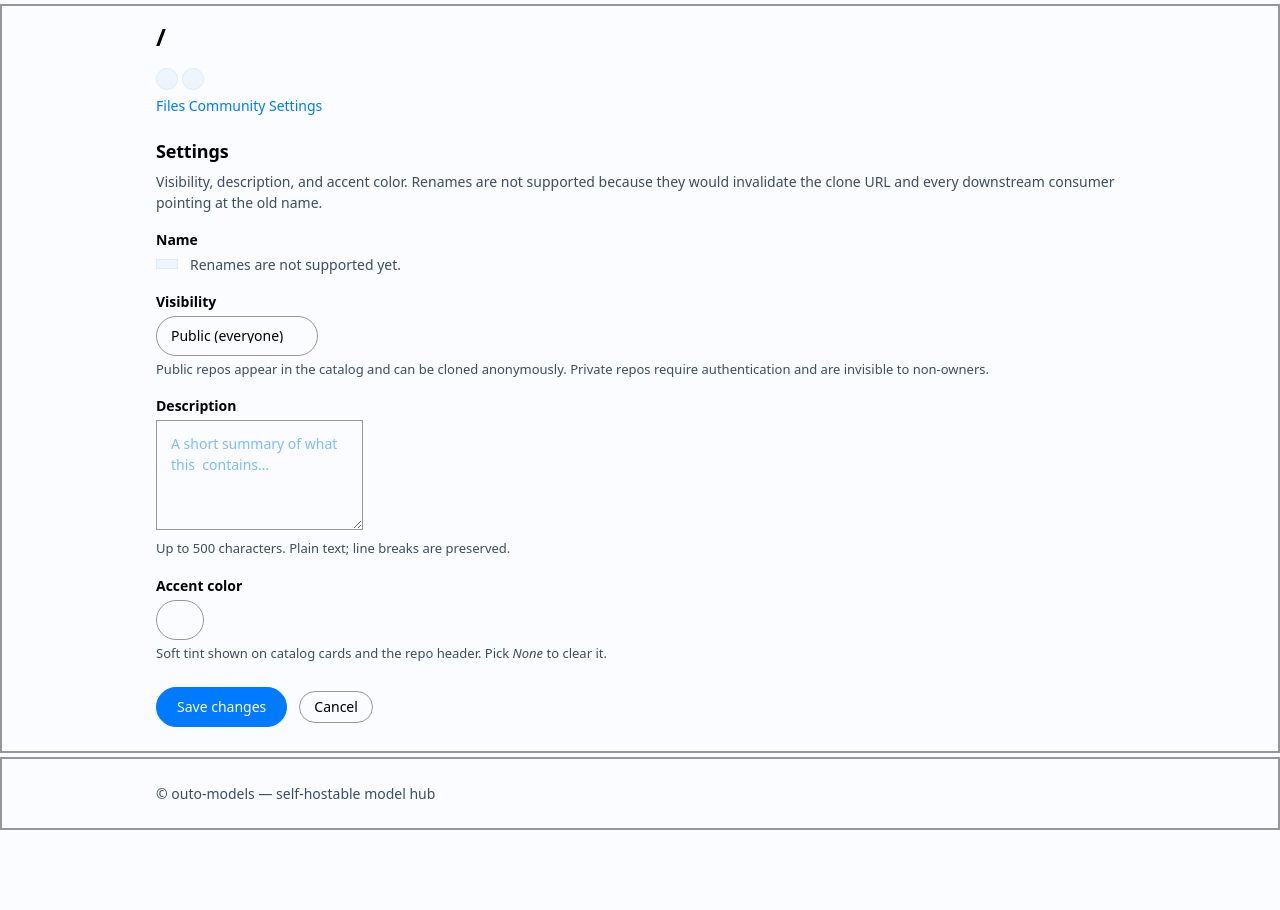
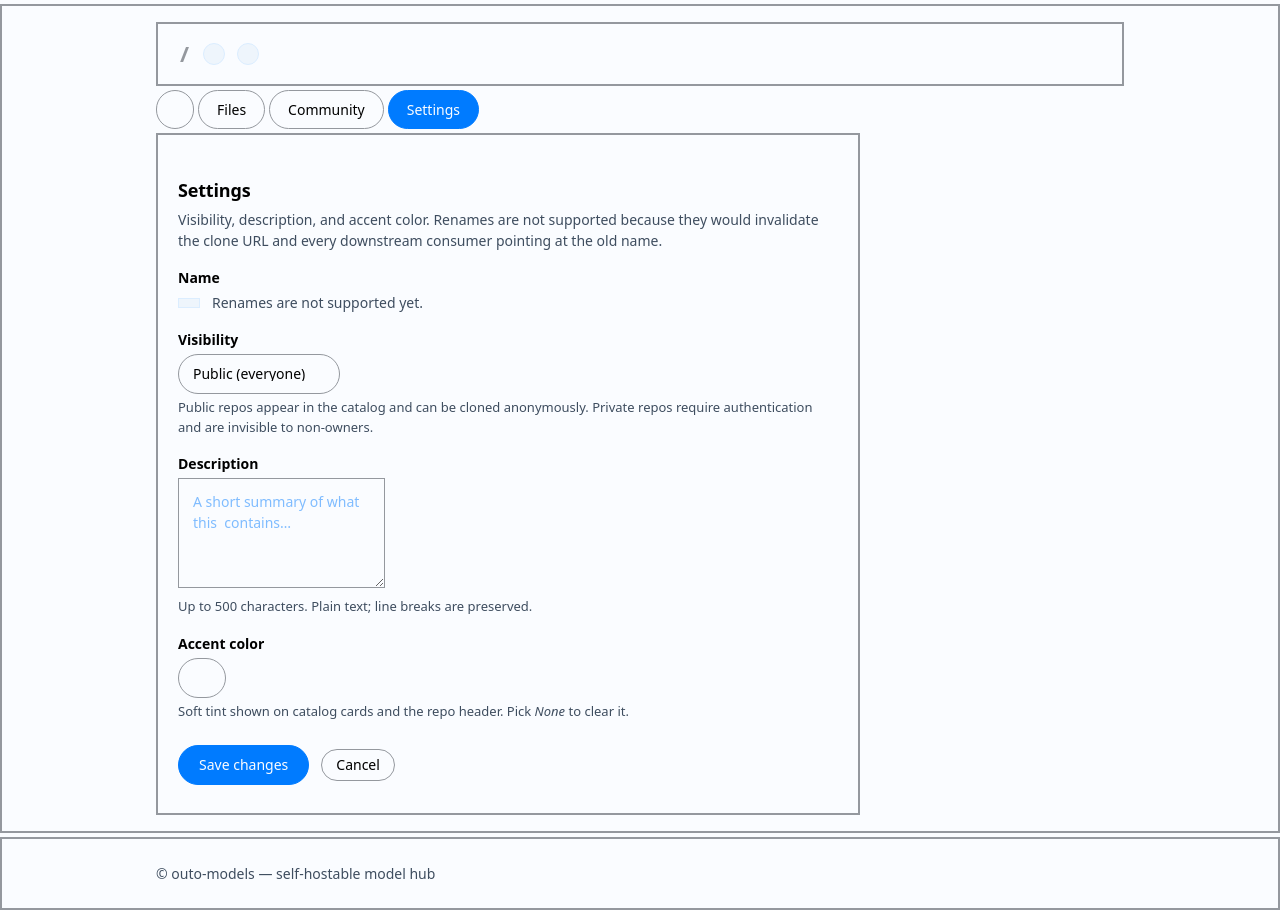
Before and after one commit to llaa33219/outo-models, a Python web app: template src/outo_models/server/templates/repos/settings.html in a window 1280 px wide. Shown: the part 60-970 px from the top of the page. Before the commit the page ends 890 px from the top, so only its background shows below. Run offline with Jinja, Linux system fonts and the light colour scheme; the template is opened without the code that fills it, so the values that code supplies are empty; some web fonts are replaced.

Commit message:
fix: v0.5.4 — settings color, layout CSS, HTML-in-cards with sanitizer
- palette hexes lowercase end-to-end (settings select was always 'None')
- settings page embeds the shared repo-layout CSS (was rendering broken)
- header color picker removed (lives in Settings only)
- model cards render raw HTML (tables/images) with a server-side
  sanitizer: dangerous tags+content, event handlers, js:/vbscript:/
  data: URLs, style attrs all stripped; CSP as second line

1355 tests green

```diff
--- a/pyproject.toml
+++ b/pyproject.toml
@@ -1,6 +1,6 @@
 [project]
 name = "outo-models"
-version = "0.5.3"
+version = "0.5.4"
 description = "Fully open-source, self-hostable model hub (models, datasets, spaces) with automatic HTTPS, DNS and firewall setup."
 readme = "README.md"
 requires-python = ">=3.12,<3.13"
--- a/src/outo_models/server/templates/repos/settings.html
+++ b/src/outo_models/server/templates/repos/settings.html
@@ -81,6 +81,53 @@
   </div>
 
   <style>
+    /* Shared repo-page layout (same rules as view.html, scoped here
+       because this template does not extend it). Without these the
+       header/tabs/panel render unstyled — the "broken layout" issue. */
+    .repo-header {
+      display: flex;
+      align-items: center;
+      gap: 12px;
+      padding: 16px 20px;
+      background: var(--tile-bg);
+      border: var(--border-tile) solid var(--color-inactive);
+      border-radius: 0;
+    }
+    .repo-header__title { display: flex; align-items: center; gap: 12px; flex: 1; }
+    .repo-header__title h1 { margin: 0; font-size: 22px; font-weight: 700; }
+    .repo-header__owner { color: var(--text-sub); text-decoration: none; }
+    .repo-header__owner:hover { color: var(--color-main); }
+    .repo-header__slash { color: var(--color-inactive); margin: 0 2px; }
+    .repo-tabs { display: flex; gap: var(--gap-tile); margin: var(--gap-tile) 0; }
+    .tabs__link {
+      display: inline-flex; align-items: center;
+      padding: 8px 18px; border-radius: var(--radius-pill);
+      border: var(--border-el) solid var(--color-inactive);
+      color: var(--text); text-decoration: none;
+      font-weight: 500; font-size: 14px;
+      transition: border-color var(--t-base);
+    }
+    .tabs__link:hover { border-color: var(--color-main); }
+    .tabs__link--active,
+    .tabs__link--active:hover {
+      background: var(--color-main);
+      border-color: var(--color-main);
+      color: var(--tile-bg);
+    }
+    .repo-layout { display: grid; grid-template-columns: minmax(0, 1fr); gap: var(--gap-tile); }
+    .repo-layout__main { min-width: 0; }
+    .repo-card {
+      background: var(--tile-bg);
+      border: var(--border-tile) solid var(--color-inactive);
+      border-radius: 0;
+      padding: 20px;
+      overflow-x: auto;
+    }
+    .repo-card:hover { border-color: var(--color-main); }
+    @media (min-width: 1100px) {
+      .repo-layout { grid-template-columns: minmax(0, 3fr) minmax(260px, 1fr); }
+    }
+
     .settings-form__success {
       margin: 16px 0;
       padding: 12px 16px;
--- a/src/outo_models/version.py
+++ b/src/outo_models/version.py
@@ -2,4 +2,4 @@
 
 from __future__ import annotations
 
-__version__ = "0.5.3"
+__version__ = "0.5.4"
```
Also changed, not shown: src/outo_models/repos/card.py (+35 -7 lines), src/outo_models/server/routers/ui.py (+9 -9 lines), src/outo_models/server/templates/repos/view.html (+0 -27 lines), tests/integration/test_ui_profile.py (+0 -47 lines), tests/unit/test_repos_card.py (+13 -4 lines), docs/changelog.md.
